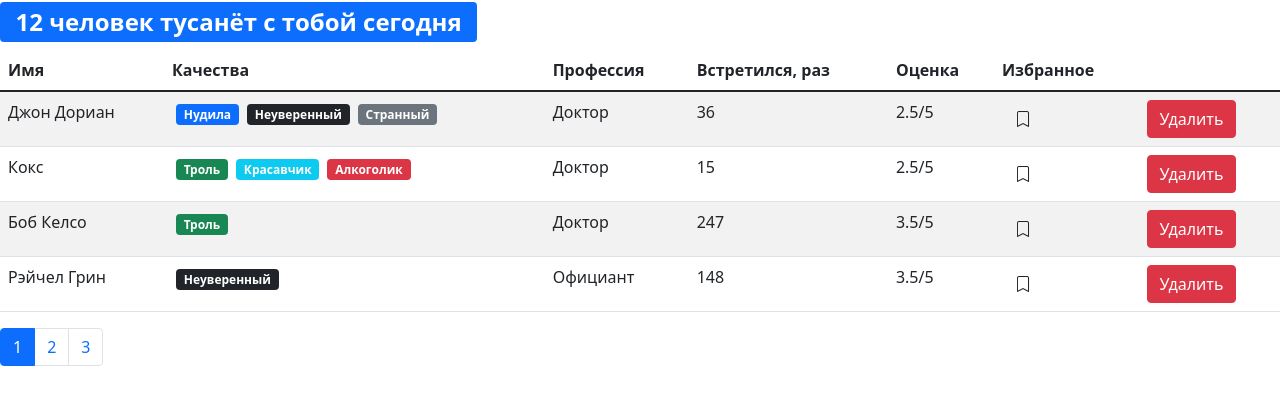
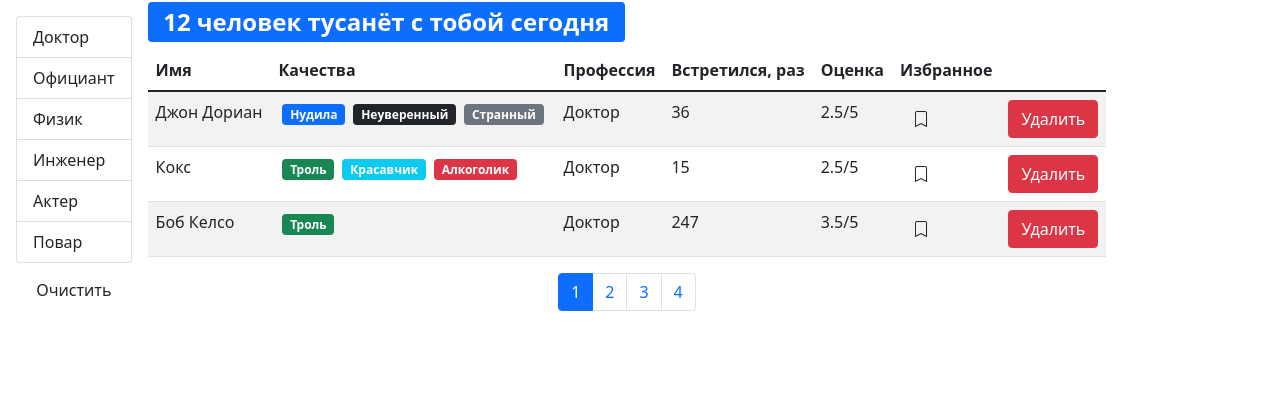
Before and after one commit to SushinDmitriy/fast-company, a React (Create React App) app: page / in a window 1280 px wide. Shown: the top 404 px of the page. Built offline with nearby package versions, Linux system fonts and the light colour scheme.

Commit message:
add filtration

```diff
--- /dev/null
+++ b/src/API/fake.api/professions.api.js
@@ -0,0 +1,26 @@
+export const professionsObject = {
+    doctor: { _id: "67rdca3eeb7f6fgeed471818", name: "Доктор" },
+    waiter: { _id: "67rdca3eeb7f6fgeed471820", name: "Официант" },
+    physics: { _id: "67rdca3eeb7f6fgeed471814", name: "Физик" },
+    engineer: { _id: "67rdca3eeb7f6fgeed471822", name: "Инженер" },
+    actor: { _id: "67rdca3eeb7f6fgeed471824", name: "Актер" },
+    cook: { _id: "67rdca3eeb7f6fgeed471829", name: "Повар" }
+};
+export const professions = [
+    { _id: "67rdca3eeb7f6fgeed471818", name: "Доктор" },
+    { _id: "67rdca3eeb7f6fgeed471820", name: "Официант" },
+    { _id: "67rdca3eeb7f6fgeed471814", name: "Физик" },
+    { _id: "67rdca3eeb7f6fgeed471822", name: "Инженер" },
+    { _id: "67rdca3eeb7f6fgeed471824", name: "Актер" },
+    { _id: "67rdca3eeb7f6fgeed471829", name: "Повар" }
+];
+const fetchAll = () =>
+    new Promise((resolve) => {
+        window.setTimeout(function () {
+            resolve(professions);
+        }, 3000);
+    });
+
+export default {
+    fetchAll
+};
--- a/src/API/fake.api/user.api.js
+++ b/src/API/fake.api/user.api.js
@@ -1,11 +1,4 @@
-const professions = {
-    doctor: { _id: "67rdca3eeb7f6fgeed471818", name: "Доктор" },
-    waiter: { _id: "67rdca3eeb7f6fgeed471820", name: "Официант" },
-    physics: { _id: "67rdca3eeb7f6fgeed471814", name: "Физик" },
-    engineer: { _id: "67rdca3eeb7f6fgeed471822", name: "Инженер" },
-    actor: { _id: "67rdca3eeb7f6fgeed471824", name: "Актер" },
-    cook: { _id: "67rdca3eeb7f6fgeed471829", name: "Повар" }
-};
+import { professionsObject as professions } from "./professions.api";
 const qualities = {
     tedious: {
         _id: "67rdca3eeb7f6fgeed471198",
@@ -149,6 +142,14 @@
         bookmark: false
     }
 ];
-export function fetchAll() {
-    return users;
-}
+
+const fetchAll = () =>
+    new Promise((resolve) => {
+        window.setTimeout(function () {
+            resolve(users);
+        }, 2000);
+    });
+
+export default {
+    fetchAll
+};
--- a/src/API/index.js
+++ b/src/API/index.js
@@ -1,5 +1,7 @@
-import * as users from "./fake.api/user.api";
+import users from "./fake.api/user.api";
+import professions from "./fake.api/professions.api";
 const API = {
-    users
+    users,
+    professions
 };
 export default API;
--- a/src/App.jsx
+++ b/src/App.jsx
@@ -1,15 +1,30 @@
-import React, { useState } from "react";
+import React, { useState, useEffect } from "react";
 import API from "./API";
 import Users from "./components/users";
 import SearchStatus from "./components/searchStatus";
 import Pagination from "./components/pagination";
 import { paginate } from "./utils/pagitane";
+import GroupList from "./components/groupList";
 
 const App = () => {
-    const [users, setUsers] = useState(API.users.fetchAll());
+    const [users, setUsers] = useState([]);
+    const [professions, setProfession] = useState([]);
+    const [selectedProf, setSelectedProf] = useState();
+    const pageSize = 3;
+    useEffect(() => {
+        API.users.fetchAll().then((data) => setUsers(data));
+    }, []);
+    useEffect(() => {
+        setCurrentPage(1);
+    }, [selectedProf]);
+    const handleProfessionSelect = (item) => {
+        setSelectedProf(item);
+    };
+    useEffect(() => {
+        API.professions.fetchAll().then((data) => setProfession(data));
+    }, []);
     const handleDelete = (userId) => {
-        const newUsers = users.filter((user) => user !== userId);
-        setUsers(newUsers);
+        setUsers(users.filter((user) => user._id !== userId));
     };
     const handleToggleBookMark = (userId) => {
         const updatedState = [...users];
@@ -17,16 +32,18 @@
         userBookMark.bookmark = !userBookMark.bookmark;
         setUsers(updatedState);
     };
-    const count = users.length;
-    const pageSize = 4;
+
     const [currentPage, setCurrentPage] = useState(1);
     const handePageChange = (pageIndex) => {
         setCurrentPage(pageIndex);
     };
+    const filteredUsers = selectedProf
+        ? users.filter((user) => user.profession._id === selectedProf._id)
+        : users;
+    const count = filteredUsers.length;
+    const userCrop = paginate(filteredUsers, currentPage, pageSize);
 
-    const userCrop = paginate(users, currentPage, pageSize);
-
-    if (users.length === 0) {
+    if (count === 0) {
         return (
             <h2>
                 <span className="badge bg-danger p-2 m-2">
@@ -35,9 +52,28 @@
             </h2>
         );
     }
+    const clearFilter = () => {
+        setSelectedProf();
+    };
     return (
-        <>
-            <SearchStatus length={users.length} />
+        <div className="d-flex">
+            {professions && (
+                <div className="d-flex flex-column flex-srink-0 p-3">
+                    <GroupList
+                        selectedItem={selectedProf}
+                        items={professions}
+                        onItemSelect={handleProfessionSelect}
+                    />
+                    <button
+                        className="btn btn-secondsry mt-2"
+                        onClick={clearFilter}
+                    >
+                        Очистить
+                    </button>
+                </div>
+            )}
+            <div className="d-flex flex-column">
+                <SearchStatus length={count} />
                 <table className="table table-striped">
                     <thead>
                         <tr>
@@ -57,13 +93,16 @@
                         />
                     </tbody>
                 </table>
+                <div className="d-flex justify-content-center">
                     <Pagination
                         itemsCount={count}
                         pageSize={pageSize}
                         currentPage={currentPage}
                         onPageChange={handePageChange}
                     />
-        </>
+                </div>
+            </div>
+        </div>
     );
 };
 
--- /dev/null
+++ b/src/components/groupList.jsx
@@ -0,0 +1,40 @@
+import React from "react";
+import PropTypes from "prop-types";
+
+const GroupList = ({
+    items,
+    valueProperty,
+    contentProperty,
+    onItemSelect,
+    selectedItem
+}) => {
+    return (
+        <ul className="list-group">
+            {Object.keys(items).map((item) => (
+                <li
+                    key={items[item][valueProperty]}
+                    className={`list-group-item ${
+                        items[item] === selectedItem ? " active" : ""
+                    }`}
+                    onClick={() => onItemSelect(items[item])}
+                    role="button"
+                >
+                    {items[item][contentProperty]}
+                </li>
+            ))}
+        </ul>
+    );
+};
+GroupList.defaultProps = {
+    valueProperty: "_id",
+    contentProperty: "name"
+};
+GroupList.propTypes = {
+    items: PropTypes.oneOfType([PropTypes.object, PropTypes.array]),
+    valueProperty: PropTypes.string.isRequired,
+    contentProperty: PropTypes.string.isRequired,
+    onItemSelect: PropTypes.func,
+    selectedItem: PropTypes.object
+};
+
+export default GroupList;
--- a/src/components/user.jsx
+++ b/src/components/user.jsx
@@ -4,10 +4,6 @@
 import PropTypes from "prop-types";
 
 const User = ({ user, onDelete, onToggleBookMark }) => {
-    const handleDelete = () => {
-        onDelete(user);
-    };
-
     return (
         <tr>
             <td>{user.name}</td>
@@ -27,7 +23,10 @@
                 />
             </td>
             <td>
-                <button className="btn btn-danger" onClick={handleDelete}>
+                <button
+                    className="btn btn-danger"
+                    onClick={() => onDelete(user._id)}
+                >
                     Удалить
                 </button>
             </td>
```
Also changed, not shown: .eslintrc.js. Lines whose indentation alone changed are shown as unchanged.
